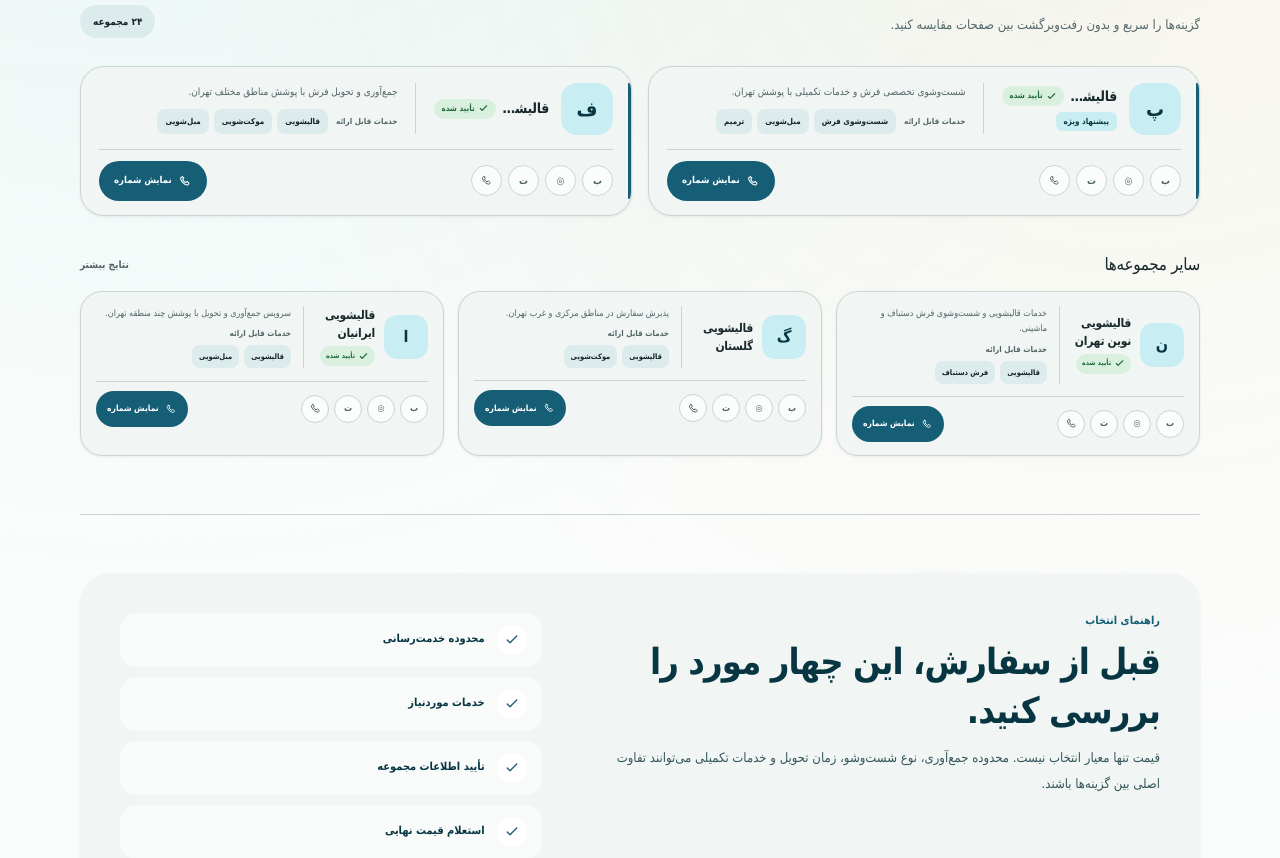
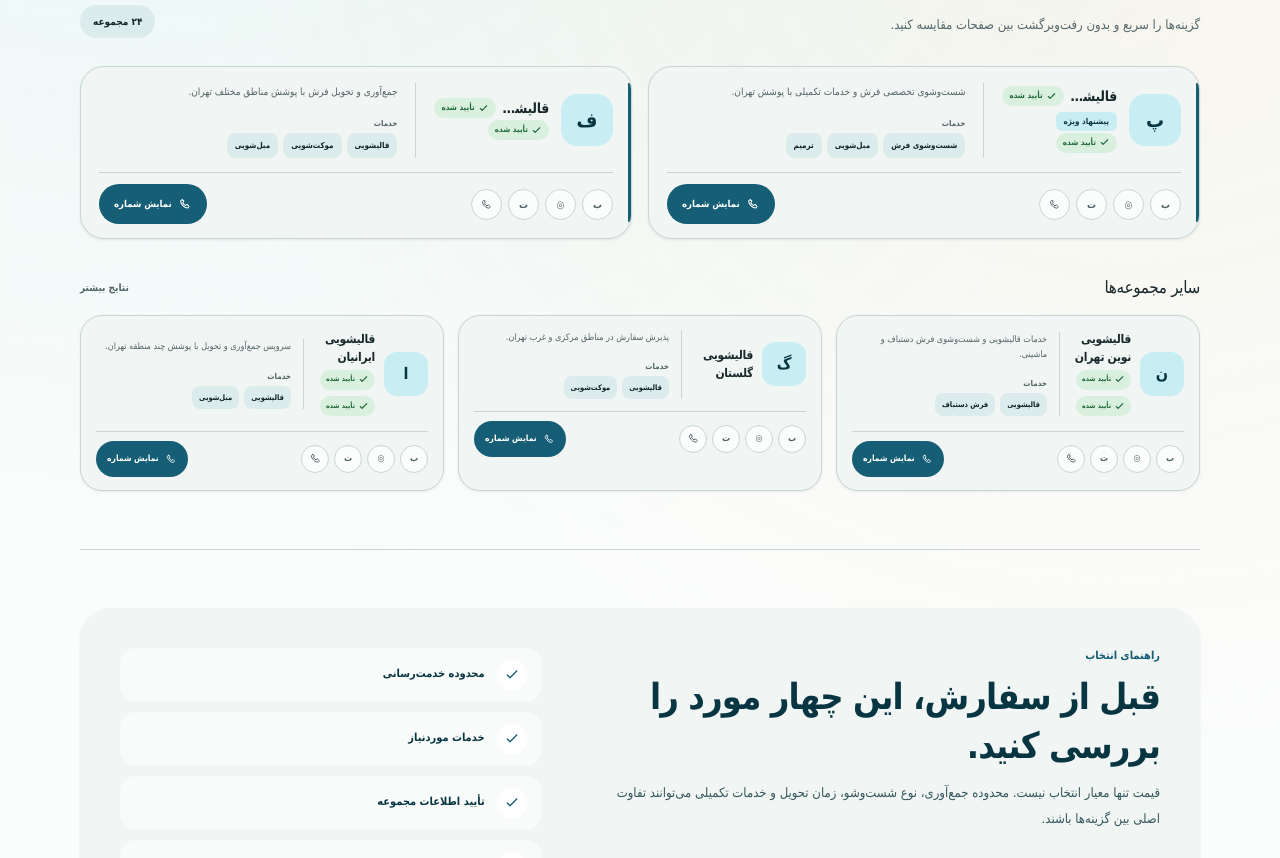
Before and after one commit to HoseinPirhadi/nextjs-boilerplate, a Next.js app: page / in a window 1280 px wide. Shown: the part 1035-1893 px from the top of the page. Built offline with nearby package versions, Linux system fonts and the light colour scheme; a web font is replaced by a local one.

Commit message:
refactor: redesign cleaner card header composition

```diff
--- a/app/page.tsx
+++ b/app/page.tsx
@@ -48,15 +48,18 @@ function CleanerCard({ cleaner, featured = false }: { cleaner: typeof featuredCl
               <h3>{cleaner.name}</h3>
               {cleaner.verified && <span className="m3-verified"><Icon name="check" /> تأیید شده</span>}
             </div>
-            {cleaner.ad && <span className="m3-featured-label">پیشنهاد ویژه</span>}
+            <div className="m3-cleaner-meta">
+              {cleaner.ad && <span className="m3-featured-label">پیشنهاد ویژه</span>}
+              {cleaner.verified && <span className="m3-verified"><Icon name="check" /> تأیید شده</span>}
+            </div>
           </div>
         </div>
         <div className="m3-cleaner-summary">
           <p className="m3-cleaner-description">{cleaner.description}</p>
-          <section className="m3-cleaner-services">
-            <span className="m3-field-label">خدمات قابل ارائه</span>
+          <div className="m3-services-line">
+            <span className="m3-field-label">خدمات</span>
             <div className="m3-chip-row">{cleaner.services.map((service) => <span className="m3-chip" key={service}>{service}</span>)}</div>
-          </section>
+          </div>
         </div>
       </div>
       <div className="m3-cleaner-footer">
```
